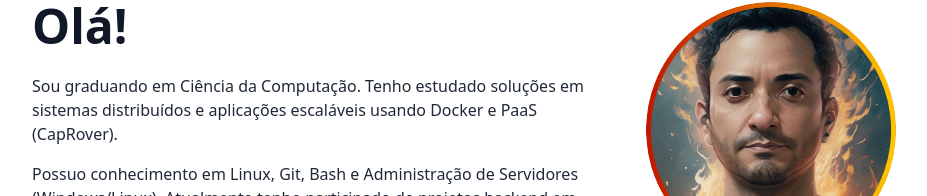
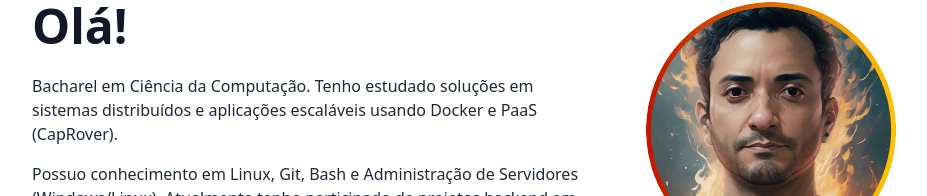
Before and after one commit to sunr00t/personal-page, a Next.js app: page / in a window 1280 px wide. Shown: the part 190-386 px from the top of the page, without its empty margins (176-1103 px from the left). Built offline with nearby package versions, Linux system fonts and the light colour scheme.

Commit message:
update About

```diff
--- a/components/About.js
+++ b/components/About.js
@@ -12,7 +12,7 @@ const About = () => {
           </h1>
           <div className="mt-6 text-gray-800 dark:text-white">
             <p className="mb-4">
-              Sou graduando em Ciência da Computação.
+              Bacharel em Ciência da Computação.
               Tenho estudado soluções em sistemas distribuídos e aplicações escaláveis usando Docker e PaaS (CapRover).
             </p>
             <p className="mt-4">
```
